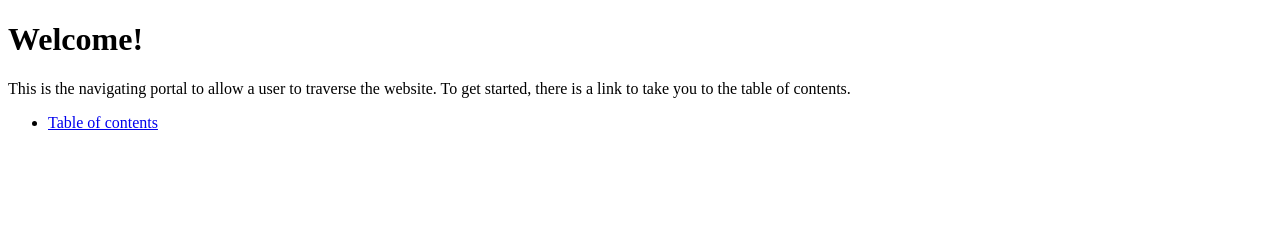
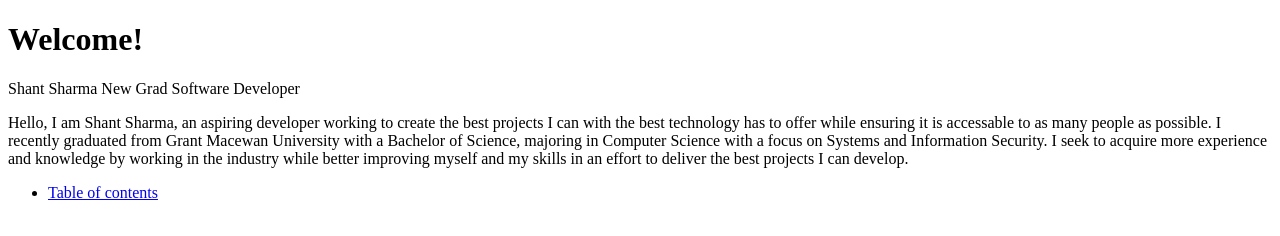
Before and after one commit to shant277/shant277.github.io, a plain HTML site: page index.html in a window 1280 px wide. Drawn offline with Linux system fonts and the light colour scheme.

Commit message:
Update index.html

```diff
--- a/index.html
+++ b/index.html
@@ -5,8 +5,21 @@
     </head>
     <body>
         <h1>Welcome!</h1>
-        <p> This is the navigating portal to allow a user to traverse the website. To
-            get started, there is a link to take you to the table of contents.
+        <p> Shant Sharma
+            New Grad Software Developer
+        </p>
+
+        <p> Hello,
+
+            I am Shant Sharma, an aspiring developer working to create the best projects I can
+            with the best technology has to offer while ensuring it is accessable to as many people
+            as possible.
+
+            I recently graduated from Grant Macewan University with a Bachelor of Science, majoring in Computer
+            Science with a focus on Systems and Information Security.
+
+            I seek to acquire more experience and knowledge by working in the industry while better improving myself
+            and my skills in an effort to deliver the best projects I can develop.
         </p>
 
         <p>
```
